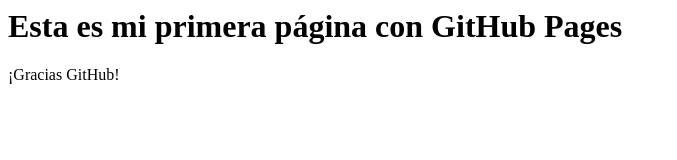
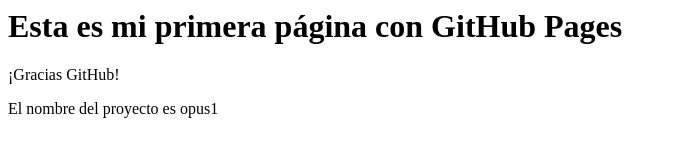
Before and after one commit to Sartre166/opus01, a plain HTML site: page index.html in a window 1280 px wide. Shown: the whole page, without its empty margins (0-677 px from the left). Drawn offline with Linux system fonts and the light colour scheme.

Commit message:
Update index.html
Agregué una línea extra

```diff
--- a/index.html
+++ b/index.html
@@ -1,4 +1,5 @@
 <html>
 <h1> Esta es mi primera página con GitHub Pages </h1>
 <p>¡Gracias GitHub!</p>
+<p>El nombre del proyecto es opus1</p>
 </html>
```
